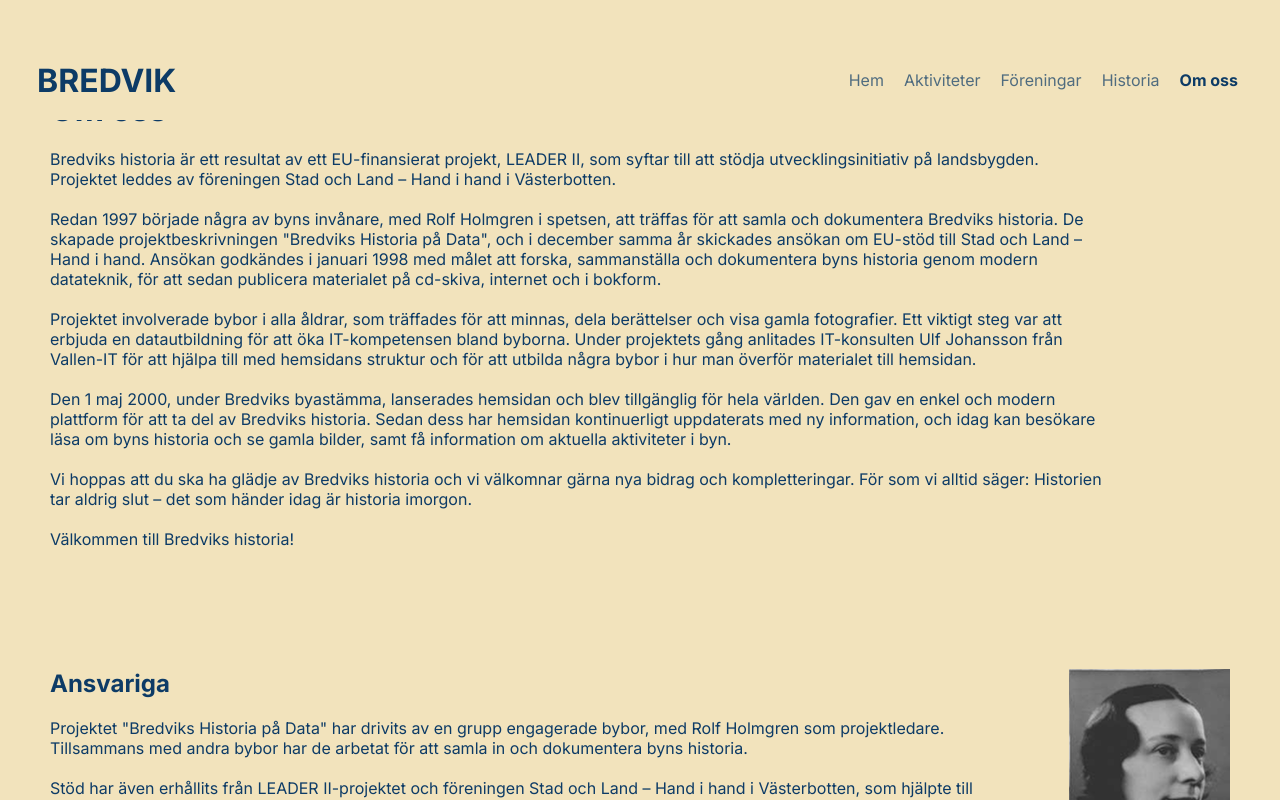
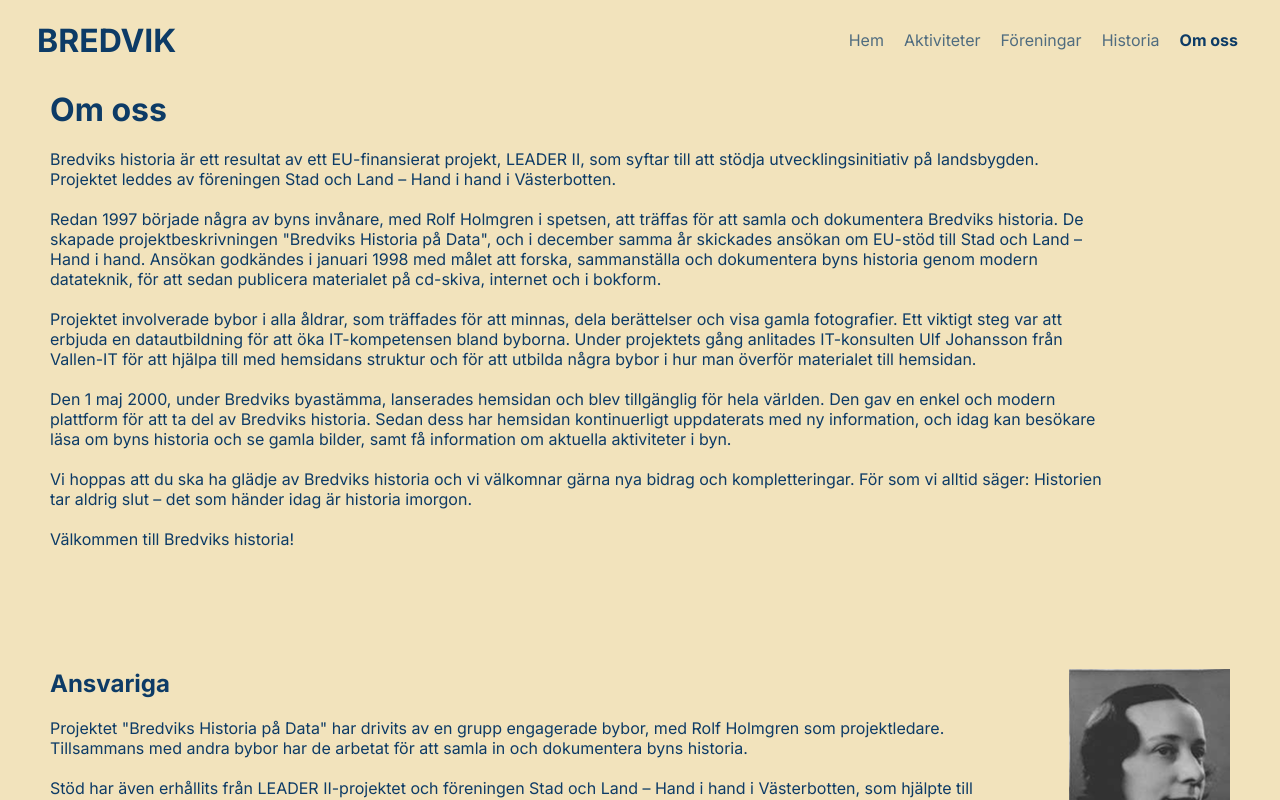
Before and after one commit to thpe2837/my-react-app, a React (Create React App) app: page /about in a window 1280 px wide. Shown: the top 800 px of the page. Built offline with nearby package versions, Linux system fonts and the light colour scheme.

Commit message:
Fixed some syntax errors and made so the header is in the right place on each page

```diff
--- a/src/App.css
+++ b/src/App.css
@@ -117,6 +117,7 @@ header h1 {
 /*MAIN*/
 main {
 	background-color: #F2E3BC;
+	padding-top: 40px;
 }
 .spacer{
 	height: 55vh;
@@ -125,7 +126,6 @@ main {
 .introcontainer {
 	width: 90%;
 	display: flex;
-	margin-top: 40px;
 	padding: 50px;
 }
 .infocontainer {
--- a/src/pages/Communities.js
+++ b/src/pages/Communities.js
@@ -30,11 +30,13 @@ class Communities extends Component {
 				<div className="introcontainer">
 					<div className="textcontainer">
 						<h1>Föreningar</h1>
+						<br />
 						<p>Bredvik är en plats där historia, tradition och framtid möts. Genom våra lokala
 							föreningar skapar vi en samlingspunkt för alla som bor här och besöker oss.
 							Här hittar du allt från bysamfälligheten som ansvarar för gemensamma frågor,
 							till jaktvårdsklubben som bevarar våra jakttraditioner, och bygdegården som
 							är en central mötesplats för fest och aktiviteter.</p>
+						<br />
 						<p>Tillsammans håller vi våra traditioner levande och skapar nya minnen. Oavsett
 							om du är intresserad av att engagera dig i föreningarna, hyra bygdegården
 							för ett evenemang eller delta i en jaktaktivitet, är du alltid välkommen
```
